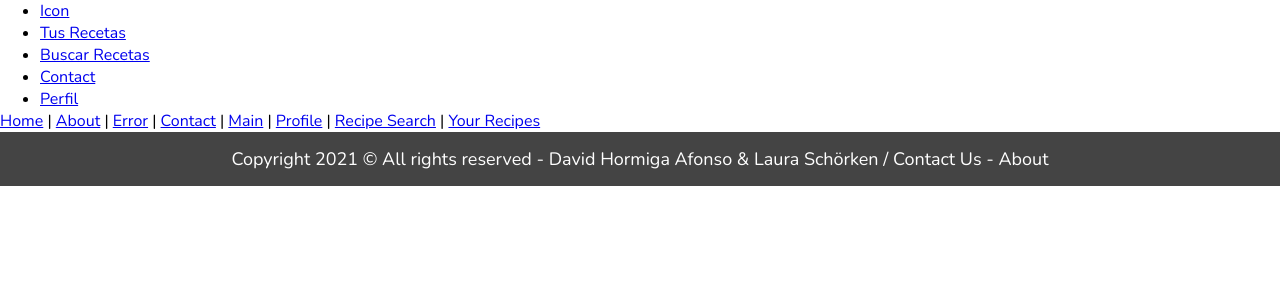
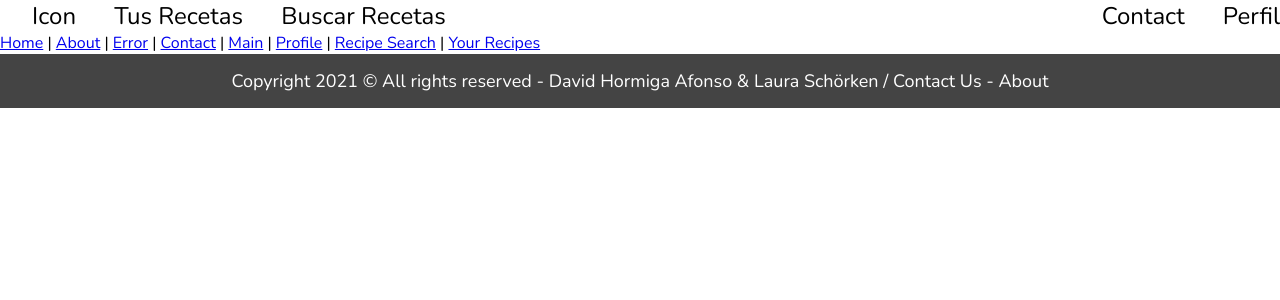
Before and after one commit to David-H-Afonso/recipes, a Vue app: page /#/ in a window 1280 px wide. Shown: the top 300 px of the page. Built offline with nearby package versions, Linux system fonts and the light colour scheme.

Commit message:
keep working

```diff
--- a/src/components/Header/Index.vue
+++ b/src/components/Header/Index.vue
@@ -1,18 +1,14 @@
 <template>
   <div class="Header">
     <header>
-      <div>
-        <ul>
-          <li><a href="#"> Icon</a></li>
-          <li><a href="#/yorrecipes"> Tus Recetas</a></li>
-          <li><a href="#/reicpessearch"> Buscar Recetas</a></li>
-        </ul>
+      <div class="header-recipes">
+        <a href="#"> Icon</a>
+        <a href="#/yorrecipes"> Tus Recetas</a>
+        <a href="#/reicpessearch"> Buscar Recetas</a>
       </div>
-      <div>
-        <ul>
-          <li><a href="#/contact"> Contact</a></li>
-          <li><a href="#/perfil"> Perfil</a></li>
-        </ul>
+      <div class="header-perfil">
+        <a href="#/contact"> Contact</a>
+        <a href="#/perfil"> Perfil</a>
       </div>
     </header>
   </div>
@@ -28,10 +24,29 @@ export default {
 
 <style lang="scss" scoped>
 
-.header{
+header{
   display: flex;
+  flex-wrap: wrap;
+  margin: 0px;
+}
+
+a{
   text-decoration: none;
+  color: black;
+  margin-left: 2rem;
+  font-size: 24px;
+}
+
+.header-perfil{
+  margin-right: 0;
+}
+.header-recipes{
+  margin-left: 0;
 }
 
 
+
+
+
+
 </style>
```
